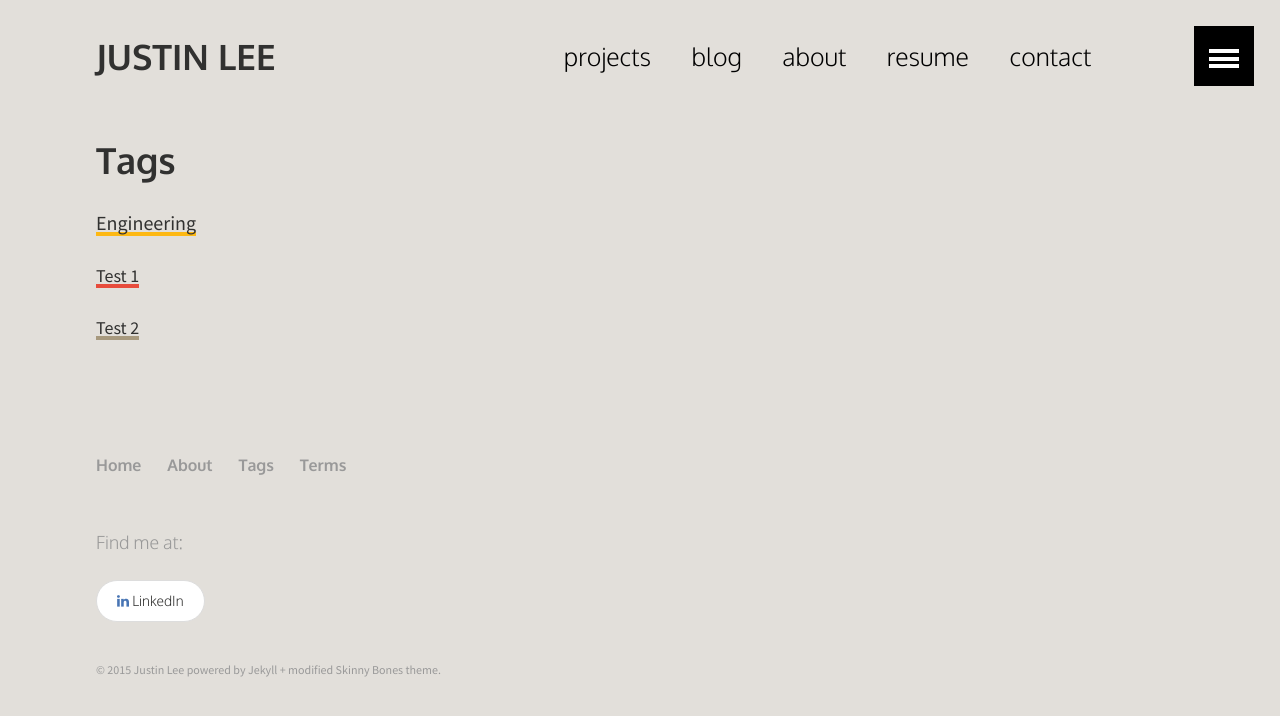
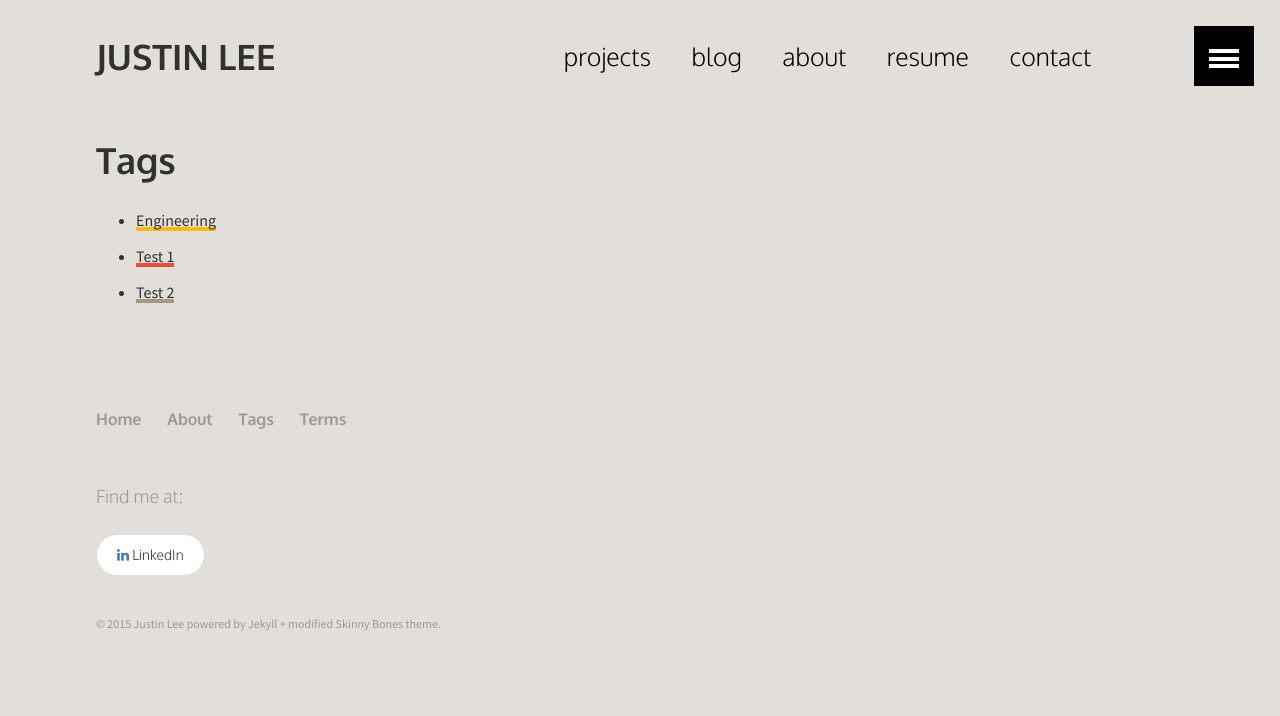
Before and after one commit to pengineered/pengineered.github.io, a Jekyll site: the page built from blog/tags/tags.md, in a window 1280 px wide. Shown: the top 716 px of the page. Built offline with Jekyll 4.4.1, drawn with Linux system fonts in a browser that asks for light colours.

Commit message:
created unordered list

```diff
--- a/blog/tags/tags.md
+++ b/blog/tags/tags.md
@@ -10,6 +10,8 @@ title: "Tags"
 {% endcapture %}
 {% assign sortedtags = tags | split:' ' | sort %}
 
+<ul>
 {% for tag in sortedtags %}
-  <a id = "{{ tag }}" class='t' href="{{ site.url }}/blog/tags/{{ tag }}">{{ site.data.tags[tag].name }}</a>
+  <li><a id = "{{ tag }}" class='t' href="{{ site.url }}/blog/tags/{{ tag }}">{{ site.data.tags[tag].name }}</a></li>
 {% endfor %}
+</ul>
```
